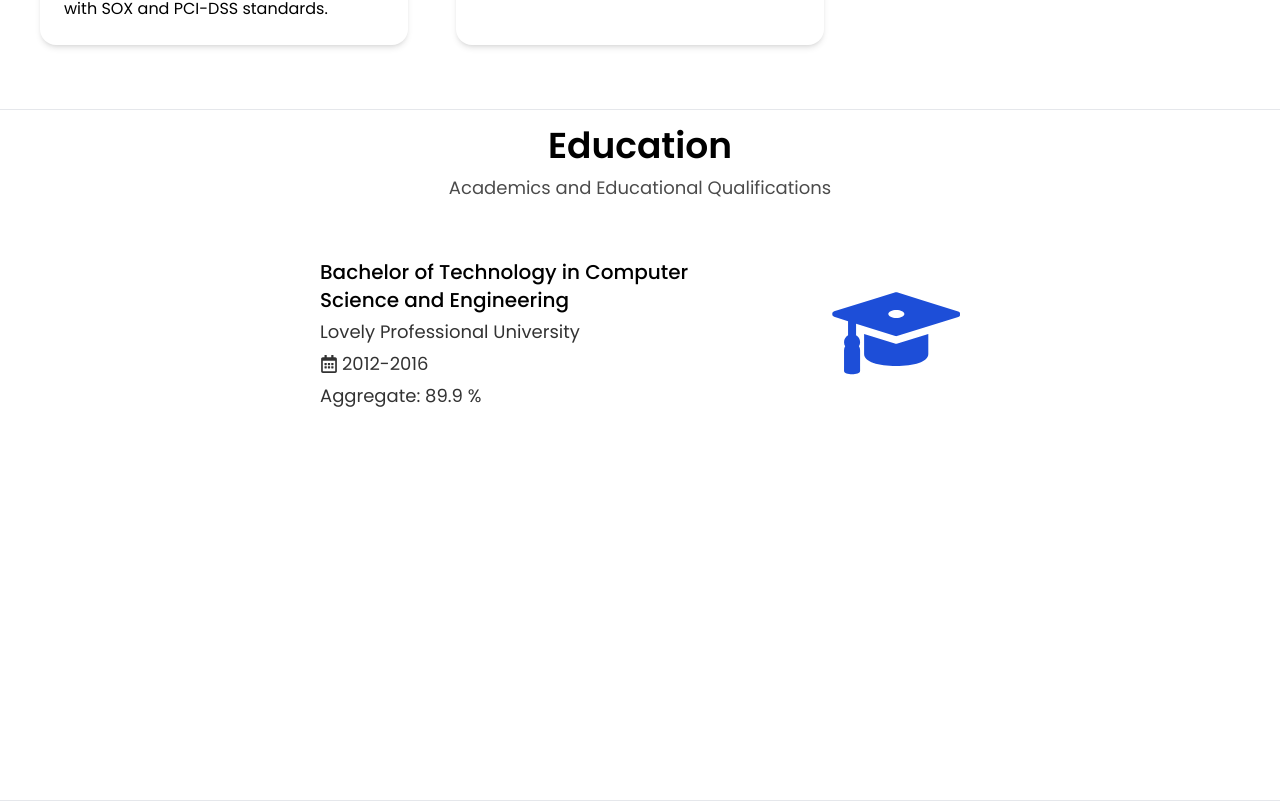
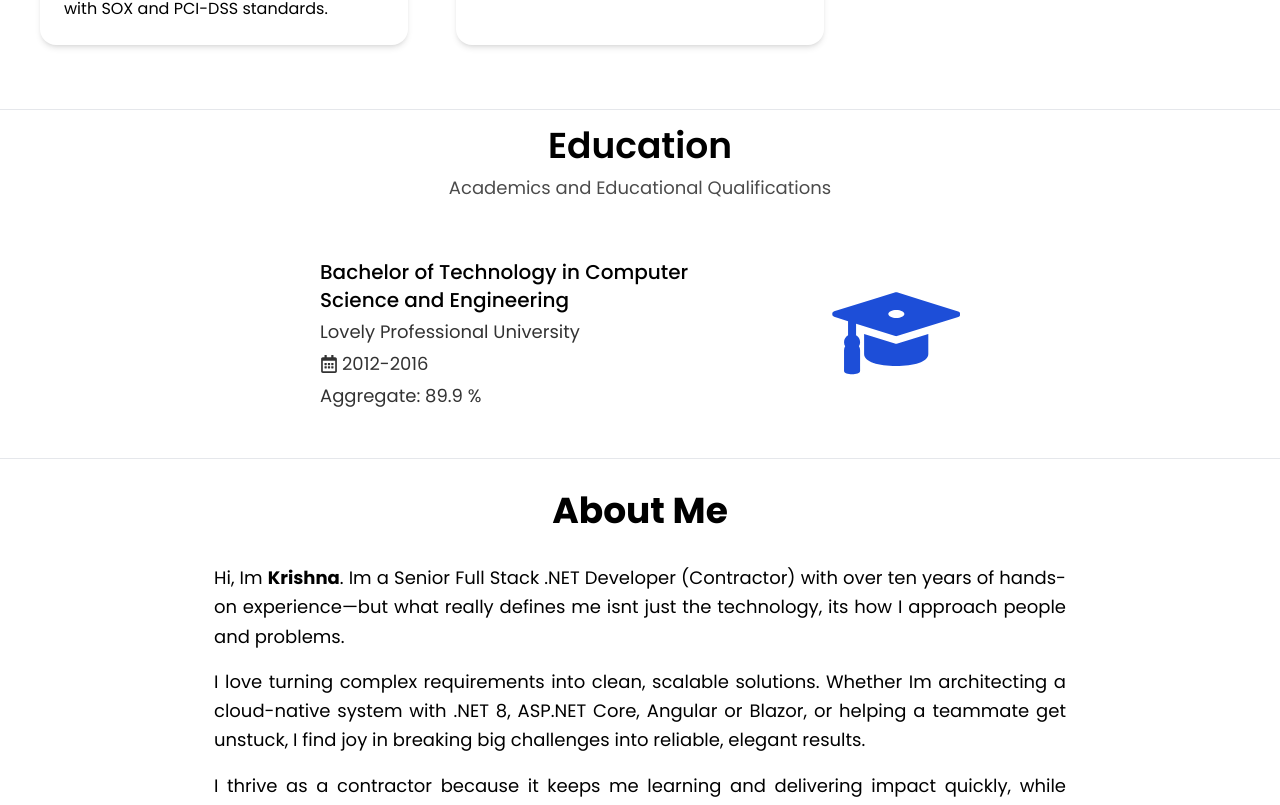
Before and after one commit to Krishna7141/dotnetport, a React (Vite) app: page / in a window 1280 px wide. Shown: the part 2495-3300 px from the top of the page. Built offline with nearby package versions, Linux system fonts and the light colour scheme.

Commit message:
Reduce gap in Education section by removing min-h and lowering bottom margin

```diff
--- a/src/Components/EducationSection.jsx
+++ b/src/Components/EducationSection.jsx
@@ -6,7 +6,7 @@ import { GoMortarBoard } from 'react-icons/go'
 
 const EducationSection = () => {
   return (
-    <div id='about' className='max-w-[1280px] min-h-[650px] w-3/4 lg:w-1/2 mt-4 mb-6 mx-auto'>
+    <div id='about' className="max-w-[1280px] min-h-[300px] w-3/4 lg:w-1/2 mt-4 mb-6 mx-auto">
         <div className='flex flex-col gap-2 mb-8'>
             <p className='text-4xl font-semibold text-center'>Education</p>
             <p className='text-lg text-center opacity-70'>Academics and Educational Qualifications</p>
```
